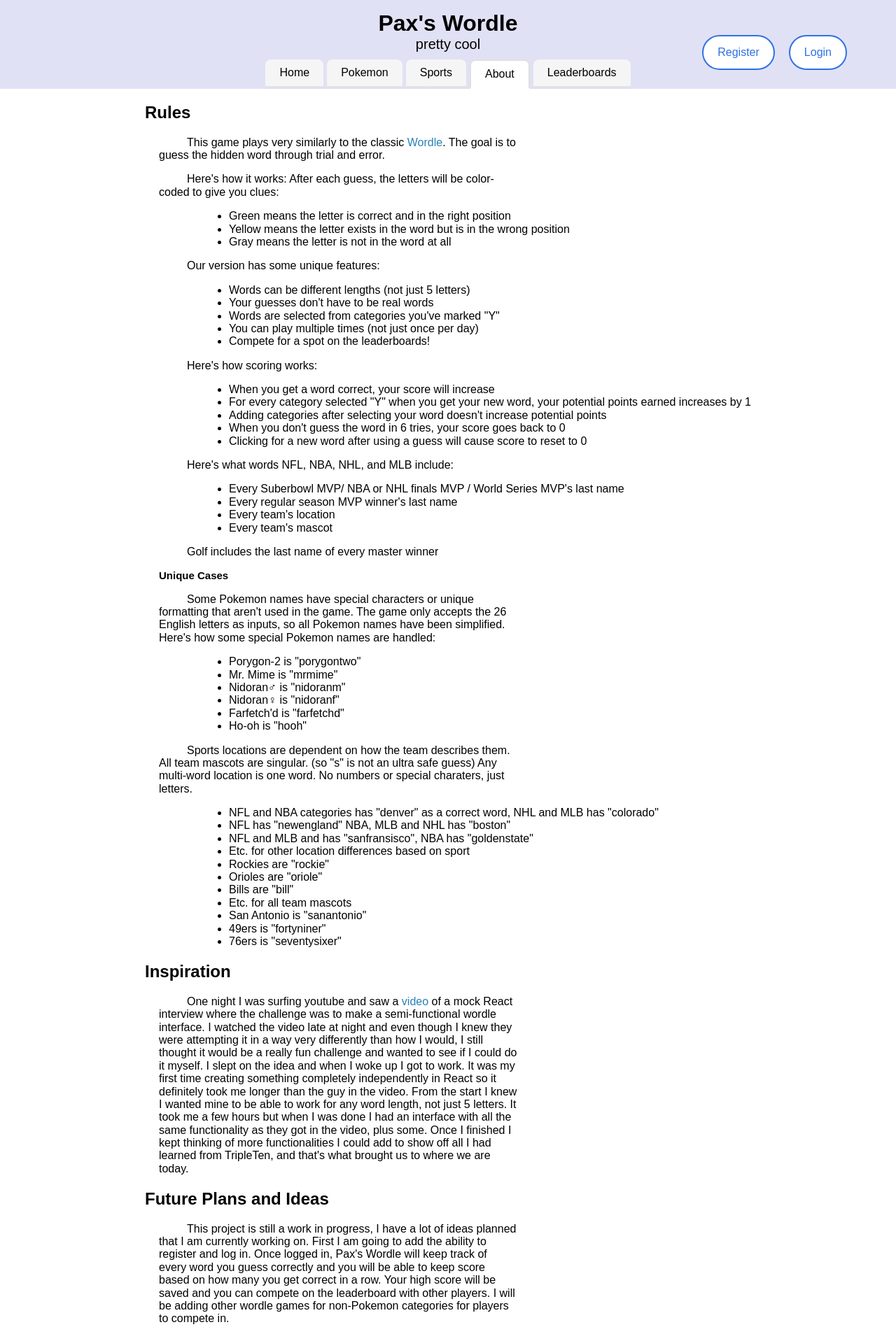
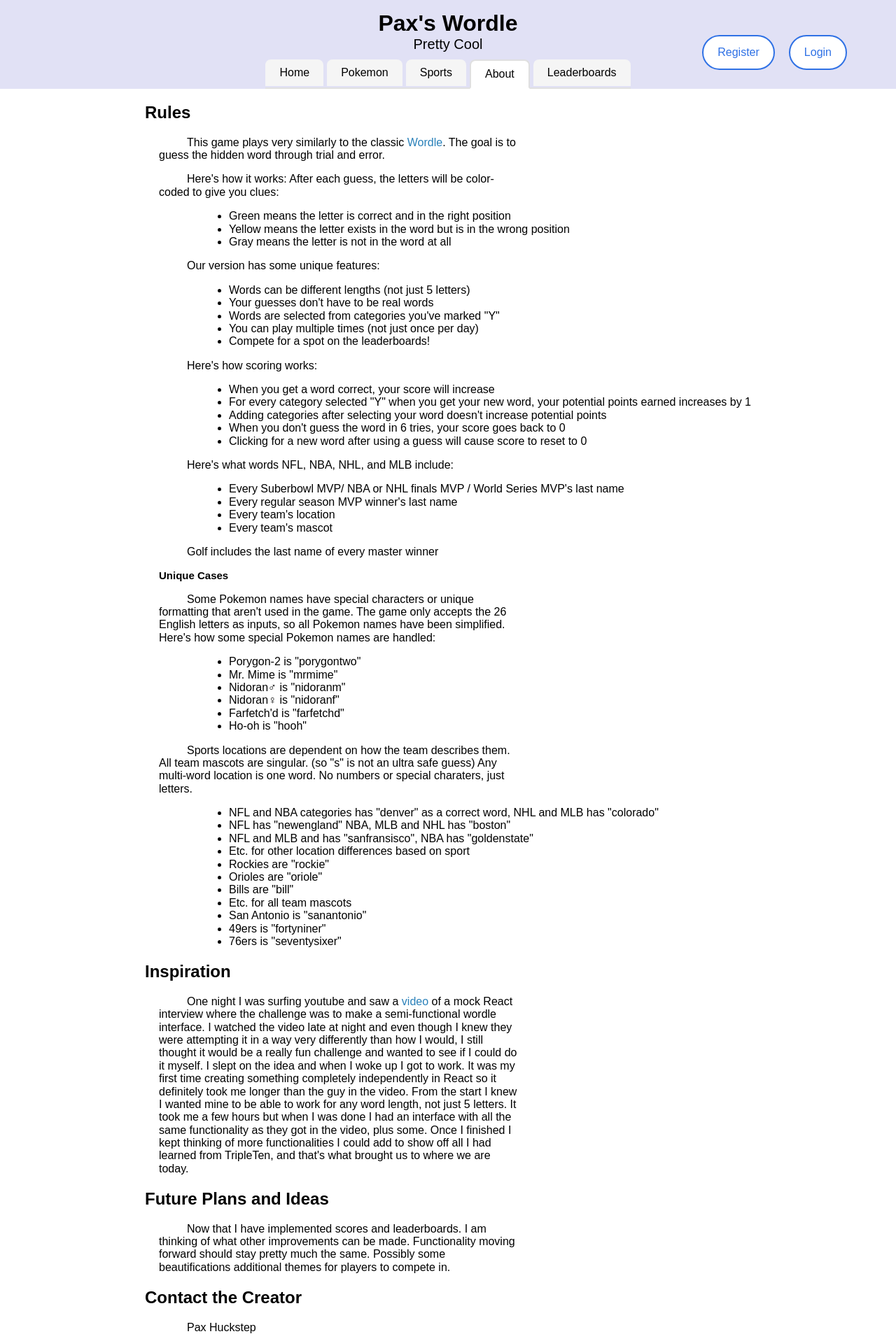
Before and after one commit to paxhuckstep/final_project_frontend, a React (Vite) app: page /about in a window 1280 px wide. Shown: the top 1917 px of the page at 70% size. Built offline with nearby package versions, Linux system fonts and the light colour scheme; no server answers; a web font is replaced by a local one.

Commit message:
updated About

```diff
--- a/src/components/About/About.jsx
+++ b/src/components/About/About.jsx
@@ -139,13 +139,10 @@ function About() {
       </p>
       <h2 className="about__title">Future Plans and Ideas</h2>
       <p className="about__paragraph">
-        This project is still a work in progress, I have a lot of ideas planned
-        that I am currently working on. First I am going to add the ability to
-        register and log in. Once logged in, Pax's Wordle will keep track of
-        every word you guess correctly and you will be able to keep score based
-        on how many you get correct in a row. Your high score will be saved and
-        you can compete on the leaderboard with other players. I will be adding
-        other wordle games for non-Pokemon categories for players to compete in.
+        Now that I have implemented scores and leaderboards. I am thinking of
+        what other improvements can be made. Functionality moving forward should
+        stay pretty much the same. Possibly some beautifications additional
+        themes for players to compete in.
       </p>
       <h2 className="about__title">Contact the Creator</h2>
       <p className="about__paragraph">Pax Huckstep</p>
--- a/src/components/Header/Header.jsx
+++ b/src/components/Header/Header.jsx
@@ -12,7 +12,7 @@ function Header({
   return (
     <div className="header">
       <h1 className="header__title">Pax's Wordle</h1>
-      <p className="header__sub-title">pretty cool</p>
+      <p className="header__sub-title">Pretty Cool</p>
       <HeaderProfile
         currentUser={currentUser}
         openRegisterModal={openRegisterModal}
```
